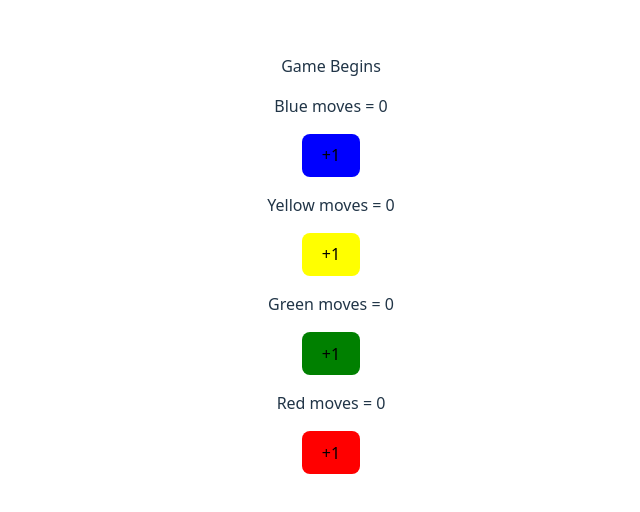
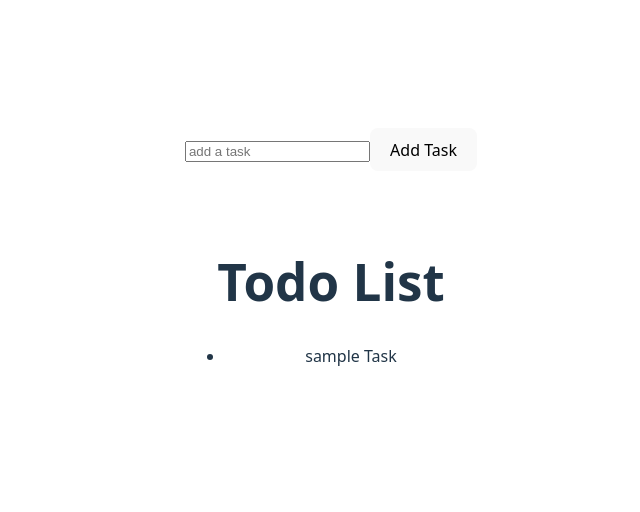
Before and after one commit to shehwarm/DeltaReact, a React (Vite) app in the folder react-states-class/: page / in a window 1280 px wide. Shown: the part 144-656 px from the top of the page, without its empty margins (309-949 px from the left). Built offline with nearby package versions, Linux system fonts and the light colour scheme.

Commit message:
feat: implement TodoList component and integrate it into App

```diff
--- a/react-states-class/src/App.jsx
+++ b/react-states-class/src/App.jsx
@@ -1,10 +1,10 @@
 import './App.css';
-import LudoBoard from './LudoBoard';
+import TodoList from './TodoList';
 
 function App() {
   return <>
 
-    <LudoBoard />
+    <TodoList />
 
   </>;
 
--- /dev/null
+++ b/react-states-class/src/TodoList.jsx
@@ -0,0 +1,39 @@
+import { useState } from "react"
+
+export default function TodoList(){
+     let [todos, setTodos] = useState(["sample Task"]);
+    let[newTodo, setNewTodo] = useState("");
+
+    let addNewTask = () => {
+       setTodos([...todos, newTodo]);
+         setNewTodo("");
+    };
+
+    let updateTodoValue = (event)=>{
+        setNewTodo(event.target.value);
+    }
+
+
+    return (
+        <div>
+            <input
+            placeholder="add a task"
+            value={newTodo}
+            onChange={updateTodoValue}
+            ></input>
+
+            <button onClick={addNewTask}>Add Task</button>
+            <br></br><br></br><br></br>
+
+
+            <h1>Todo List</h1>
+            <ul>
+                {
+                    todos.map((todo) => (
+                        <li>{todo}</li>
+                    ))
+                }
+            </ul>
+        </div>
+    )
+}
```
